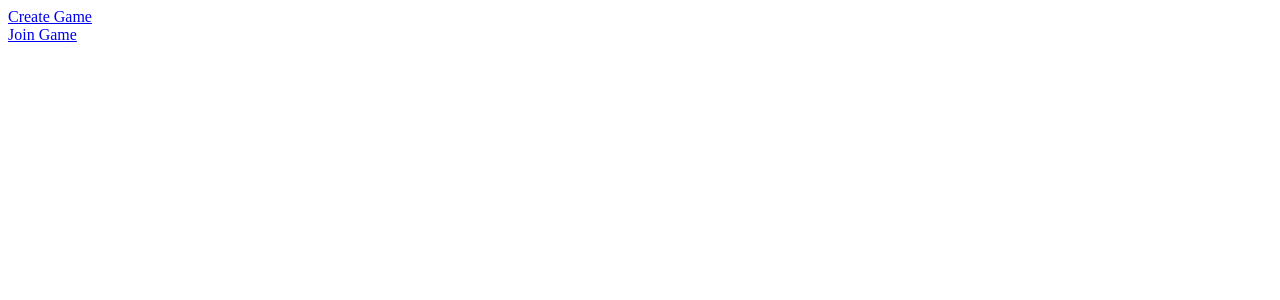
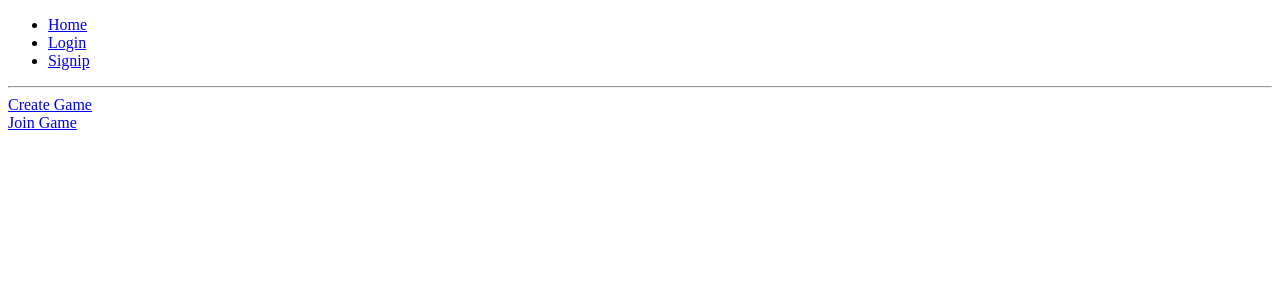
Before and after one commit to wichew/hrsfs71-team-gvb, a React app: page /#/home in a window 1280 px wide. Shown: the top 300 px of the page. Built offline with nearby package versions, Linux system fonts and the light colour scheme; no server answers.

Commit message:
(feat) added a nav bar to client

```diff
--- a/src/components/App.jsx
+++ b/src/components/App.jsx
@@ -9,13 +9,21 @@
 import Game from './Game.jsx';
 
 //hard coded until auth is implemented
-const loggedin = true;
+let loggedin = true;
 const username = 'player1';
 
 const App = () => {
   return (
     <Router>
       <div>
+        <ul>
+          <li><Link to="/">Home</Link></li>
+          <li><Link to="/login">Login</Link></li>
+          <li><Link to="/signup">Signip</Link></li>
+        </ul>
+
+        <hr/>
+
         {/*<Route exact path='/' render={() => <Home /> } />*/}
         <Route exact path='/' render={() => {
           return loggedin ? <Redirect to='/home' /> : <Redirect to='/login' />;
```
